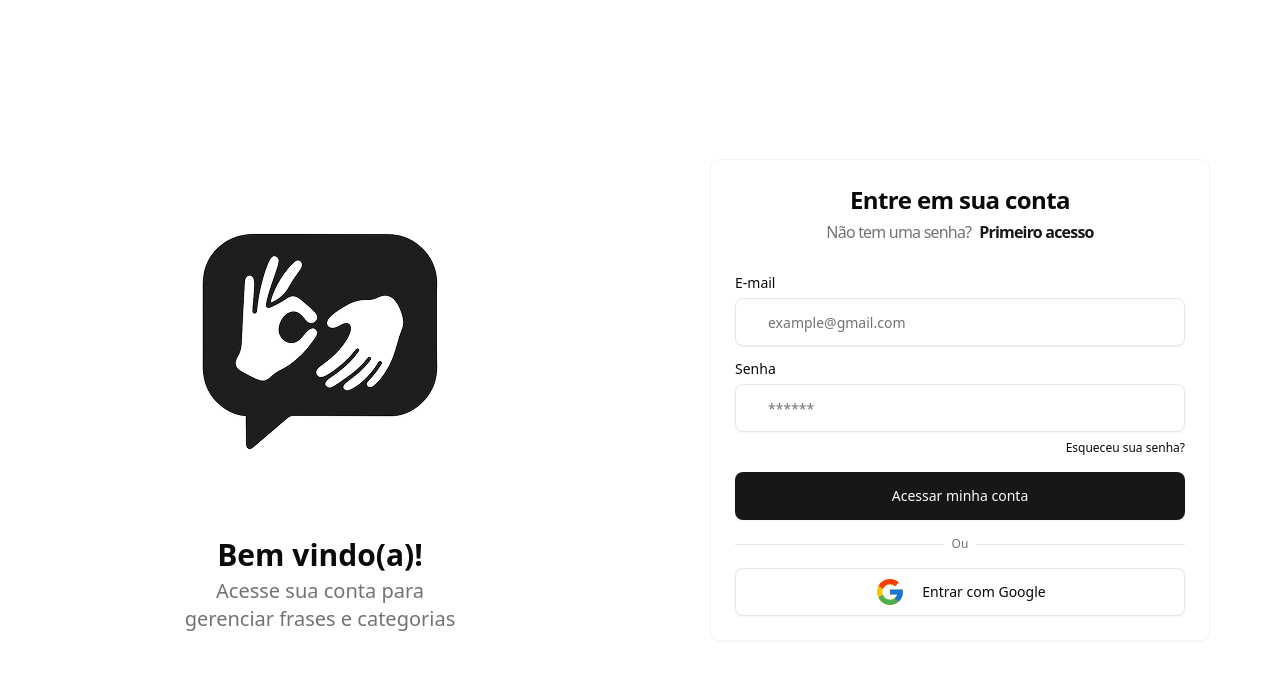
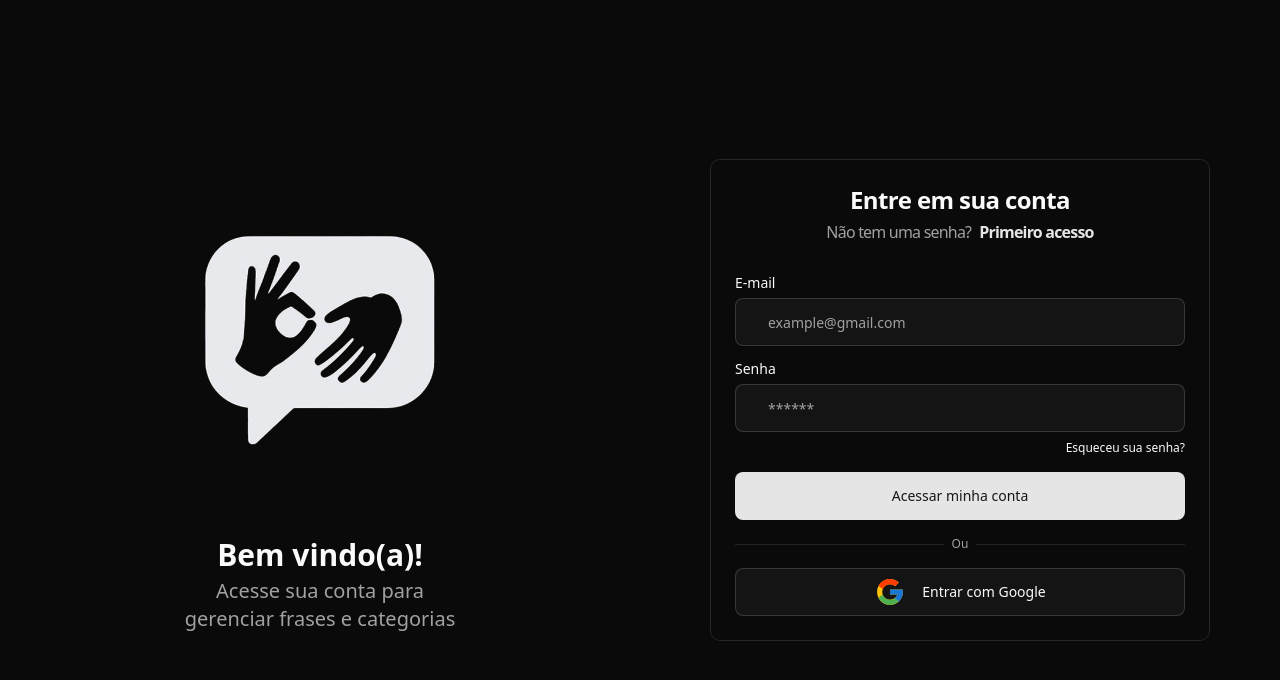
Before and after one commit to ComuLibras/comulibras-dashboard, a React (Vite) app: page /auth/sign-in in a window 1280 px wide. Shown: the top 680 px of the page. Built offline with nearby package versions, Linux system fonts and the light colour scheme; some icons are missing.

Commit message:
feat: add theme provider and logo component for dynamic theming

```diff
--- a/src/application/domain/auth/pages/layout.tsx
+++ b/src/application/domain/auth/pages/layout.tsx
@@ -1,5 +1,5 @@
+import { Logo } from "@/application/shared/components/logo";
 import { Outlet } from "react-router";
-import Logo from "@/application/assets/logo.png";
 
 type Props = {
   title: string;
@@ -10,7 +10,7 @@
   return (
     <div className="h-screen w-full flex justify-between items-center">
       <div className="flex items-center flex-col gap-1 w-full">
-        <img src={Logo} alt="logo" />
+        <Logo />
         <div className="max-w-[300px] flex flex-col gap-1 items-center text-center">
           <h1 className="text-3xl font-bold">{title}</h1>
           <p className="text-xl text-muted-foreground">{description}</p>
--- a/src/application/domain/dashboard/components/app-sidebar.tsx
+++ b/src/application/domain/dashboard/components/app-sidebar.tsx
@@ -11,12 +11,11 @@
   useSidebar
 } from "@/application/shared/components/ui/sidebar";
 
-import ComulibrasLogo from '@/application/assets/logo.png';
 import { Separator } from "@/application/shared/components/ui/separator";
-import { cn } from "@/application/shared/lib/utils";
 import { type LucideIcon } from "lucide-react";
 import { NavLink } from "react-router";
 import { NavUser } from "./nav-user";
+import { Logo } from "@/application/shared/components/logo";
 
 export interface Items {
   title: string;
@@ -35,7 +34,7 @@
   return (
     <Sidebar variant="sidebar" collapsible="icon">
       <SidebarHeader className="flex items-center justify-start flex-row" >
-        <img src={ComulibrasLogo} alt="" className={cn("size-24", !open && "size-12")} />
+        <Logo className={["size-24", !open && "size-12"]} />
         <h1 className="text-2xl">
           {open && 'Sinaliza'}
         </h1>
--- a/src/application/domain/dashboard/components/dropdown-menu.tsx
+++ b/src/application/domain/dashboard/components/dropdown-menu.tsx
@@ -7,6 +7,7 @@
 
 import { useQueryClient } from "@tanstack/react-query";
 import { useNavigate } from "react-router";
+import { ThemeToggle } from "@/application/shared/components/theme/theme-toggle";
 
 export function DropdownMenuSettings() {
   const navigate = useNavigate();
@@ -67,9 +68,9 @@
         <DropdownMenuLabel>Minha conta</DropdownMenuLabel>
         <DropdownMenuGroup>
         <DropdownMenuSeparator />
-        {/* <DropdownMenuItem asChild>
+        <DropdownMenuItem asChild>
             <ThemeToggle />
-          </DropdownMenuItem> */}
+          </DropdownMenuItem>
         </DropdownMenuGroup>
         <DropdownMenuItem onClick={() => {
           window.open("http://localhost:3001/api-docs/#/", "_blank");
--- /dev/null
+++ b/src/application/shared/components/logo.tsx
@@ -0,0 +1,18 @@
+import type { ClassValue } from "clsx";
+import { cn } from "../lib/utils";
+
+import ComulibrasLogo from '@/application/assets/logo.png';
+import ComulibrasLogoLight from '@/application/assets/logo-light.png';
+import { useTheme } from "./theme/use-theme";
+
+interface Props {
+  className?: ClassValue[]
+}
+
+export function Logo({ className }: Props) {
+  const { theme } = useTheme();
+
+  return (
+    <img src={theme === 'dark' ? ComulibrasLogoLight : ComulibrasLogo} alt="Logo" className={cn(className)} />
+  )
+}
--- /dev/null
+++ b/src/application/shared/components/theme/theme-provider.tsx
@@ -0,0 +1,47 @@
+import { useEffect, useState } from "react"
+import { ThemeProviderContext, type Theme, type ThemeProviderProps } from "./use-theme"
+
+
+
+export function ThemeProvider({
+  children,
+  defaultTheme = "system",
+  storageKey = "vite-ui-theme",
+  ...props
+}: ThemeProviderProps) {
+  const [theme, setTheme] = useState<Theme>(
+    () => (localStorage.getItem(storageKey) as Theme) || defaultTheme
+  )
+
+  useEffect(() => {
+    const root = window.document.documentElement
+
+    root.classList.remove("light", "dark")
+
+    if (theme === "system") {
+      const systemTheme = window.matchMedia("(prefers-color-scheme: dark)")
+        .matches
+        ? "dark"
+        : "light"
+
+      root.classList.add(systemTheme)
+      return
+    }
+
+    root.classList.add(theme)
+  }, [theme])
+
+  const value = {
+    theme,
+    setTheme: (theme: Theme) => {
+      localStorage.setItem(storageKey, theme)
+      setTheme(theme)
+    },
+  }
+
+  return (
+    <ThemeProviderContext.Provider {...props} value={value}>
+      {children}
+    </ThemeProviderContext.Provider>
+  )
+}
--- /dev/null
+++ b/src/application/shared/components/theme/theme-toggle.tsx
@@ -0,0 +1,33 @@
+import { ChevronDown, Moon, Sun } from "lucide-react"
+import { useTheme } from "./use-theme"
+import { DropdownMenu, DropdownMenuContent, DropdownMenuItem, DropdownMenuTrigger } from "@/application/shared/components/ui/dropdown-menu"
+
+export function ThemeToggle() {
+  const { setTheme } = useTheme()
+
+  return (
+    <DropdownMenu>
+      <DropdownMenuTrigger asChild>
+        <DropdownMenuItem className="flex justify-between">
+          <div className="flex items-center gap-2">
+            <Sun className="h-[1.2rem] w-[1.2rem] rotate-0 scale-100 transition-all dark:-rotate-90 dark:scale-0" />
+            <Moon className="absolute h-[1.2rem] w-[1.2rem] rotate-90 scale-0 transition-all dark:rotate-0 dark:scale-100" />
+            <span>Mudar tema</span>
+          </div>
+          <ChevronDown />
+        </DropdownMenuItem>
+      </DropdownMenuTrigger>
+      <DropdownMenuContent align="end">
+        <DropdownMenuItem onClick={() => setTheme("light")}>
+          Claro
+        </DropdownMenuItem>
+        <DropdownMenuItem onClick={() => setTheme("dark")}>
+          Escuro
+        </DropdownMenuItem>
+        <DropdownMenuItem onClick={() => setTheme("system")}>
+          Sistema
+        </DropdownMenuItem>
+      </DropdownMenuContent>
+    </DropdownMenu>
+  )
+}
--- /dev/null
+++ b/src/application/shared/components/theme/use-theme.tsx
@@ -0,0 +1,30 @@
+import { createContext, useContext } from "react"
+
+export type Theme = "dark" | "light" | "system"
+
+export type ThemeProviderProps = {
+  children: React.ReactNode
+  defaultTheme?: Theme
+  storageKey?: string
+}
+
+type ThemeProviderState = {
+  theme: Theme
+  setTheme: (theme: Theme) => void
+}
+
+const initialState: ThemeProviderState = {
+  theme: "system",
+  setTheme: () => null,
+}
+
+export const ThemeProviderContext = createContext<ThemeProviderState>(initialState)
+
+export const useTheme = () => {
+  const context = useContext(ThemeProviderContext)
+
+  if (context === undefined)
+    throw new Error("useTheme must be used within a ThemeProvider")
+
+  return context
+}
--- a/src/main/app.tsx
+++ b/src/main/app.tsx
@@ -1,16 +1,16 @@
 import { queryClient } from "@/application/shared/clients/query-client";
-// import { ThemeProvider } from "@/application/shared/components/theme-provider";
 import { QueryClientProvider } from "@tanstack/react-query";
 import { Toaster } from "sonner";
 import { Router } from "./routes/router";
+import { ThemeProvider } from "@/application/shared/components/theme/theme-provider";
 
 export const App: React.FC = () => {
   return (
     <QueryClientProvider client={queryClient} >
-      {/* <ThemeProvider defaultTheme="dark" storageKey="vite-ui-theme"> */}
+      <ThemeProvider defaultTheme="dark" storageKey="vite-ui-theme">
         <Router />
         <Toaster position="bottom-right" richColors />
-      {/* </ThemeProvider> */}
+      </ThemeProvider>
       {/* <ReactQueryDevtools initialIsOpen={false} /> */}
     </QueryClientProvider>
   )
```
Also changed, not shown: src/application/assets/logo-light.png (added).
